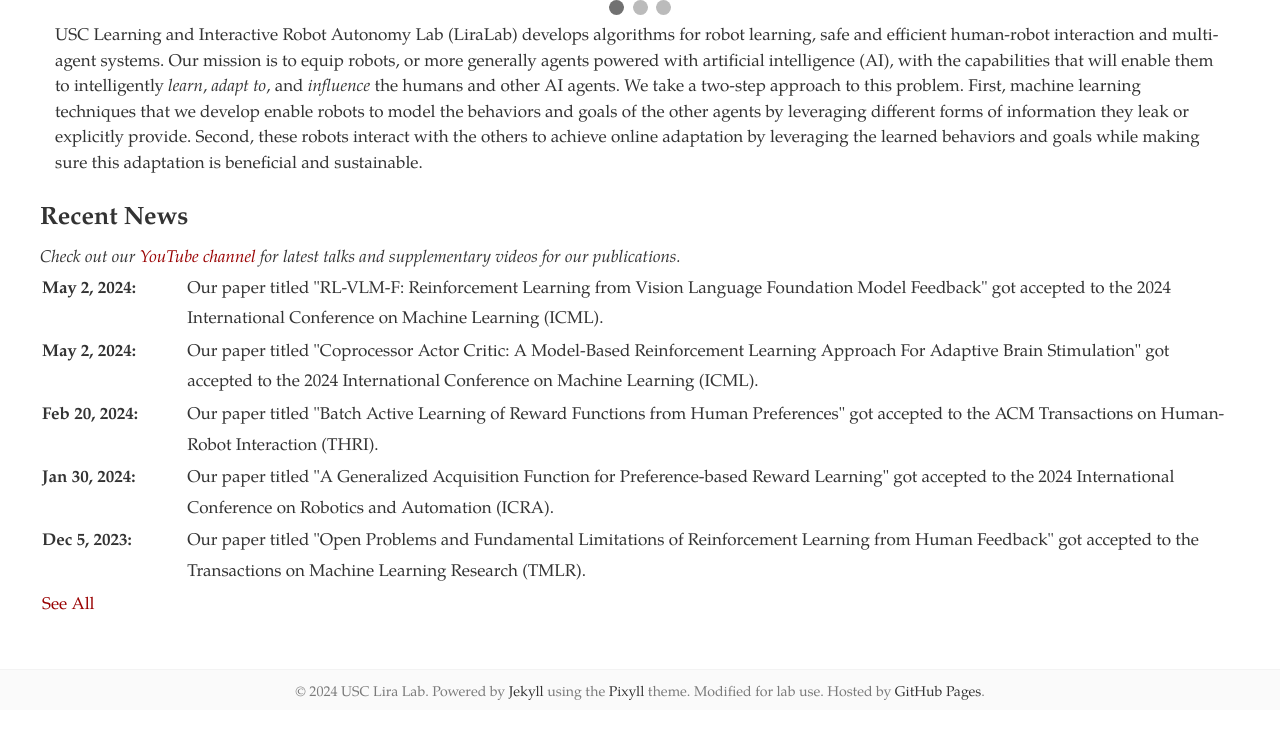
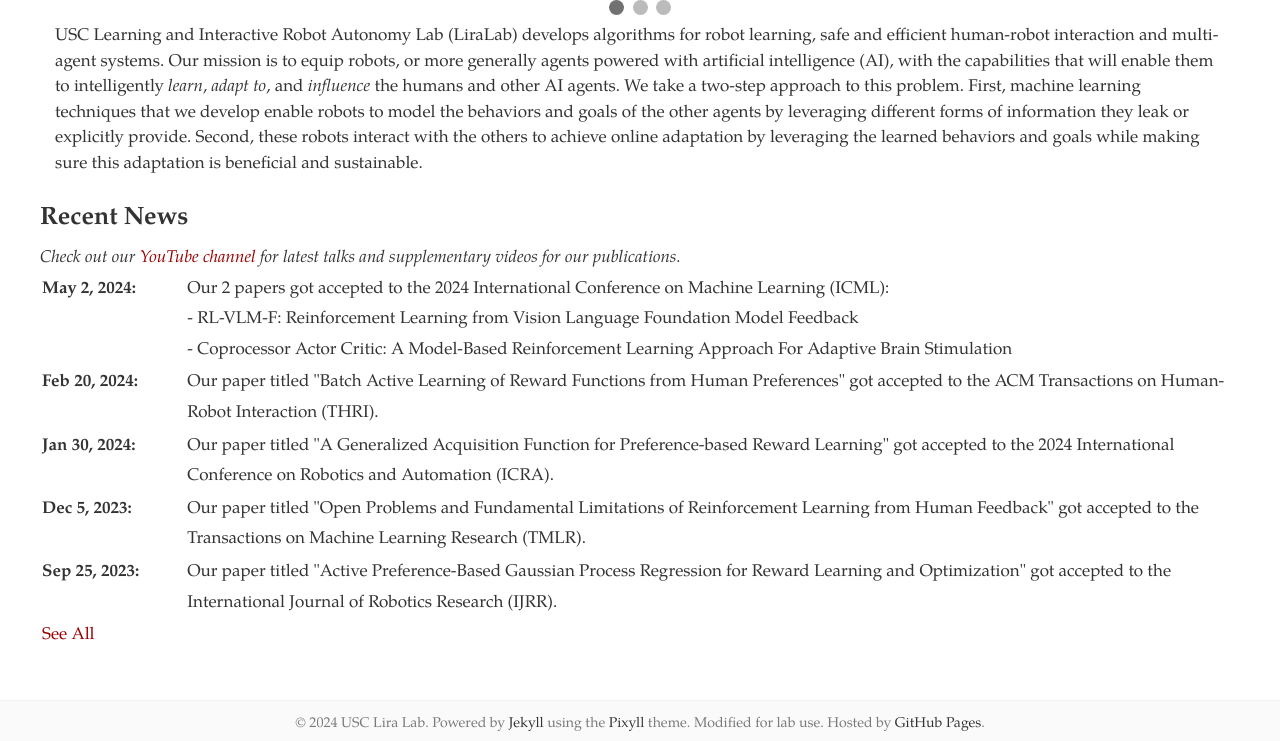
Before and after one commit to USC-Lira/usc-lira.github.io, a Jekyll site: the page built from index.html, in a window 1280 px wide and 900 px high, scrolled down 598 px, cut to the strip 159-900 px from the top of the window. Built offline with Jekyll 4.4.1, drawn with Linux system fonts in a browser that asks for light colours; nearby versions of some CDN libraries; a style sheet for code colours, icons or effects is not loaded; before the commit the page ends 1467 px from its top, so only the background shows below that.

Commit message:
merge icml news

```diff
--- a/_data/news.yml
+++ b/_data/news.yml
@@ -1,8 +1,5 @@
 - date: 2024-05-02
-  content: "Our paper titled \"RL-VLM-F: Reinforcement Learning from Vision Language Foundation Model Feedback\" got accepted to the 2024 International Conference on Machine Learning (ICML)."
-
-- date: 2024-05-02
-  content: "Our paper titled \"Coprocessor Actor Critic: A Model-Based Reinforcement Learning Approach For Adaptive Brain Stimulation\" got accepted to the 2024 International Conference on Machine Learning (ICML)."
+  content: "Our 2 papers got accepted to the 2024 International Conference on Machine Learning (ICML):<br>- RL-VLM-F: Reinforcement Learning from Vision Language Foundation Model Feedback<br>- Coprocessor Actor Critic: A Model-Based Reinforcement Learning Approach For Adaptive Brain Stimulation"
 
 - date: 2024-02-20
   content: "Our paper titled \"Batch Active Learning of Reward Functions from Human Preferences\" got accepted to the ACM Transactions on Human-Robot Interaction (THRI)."
```
